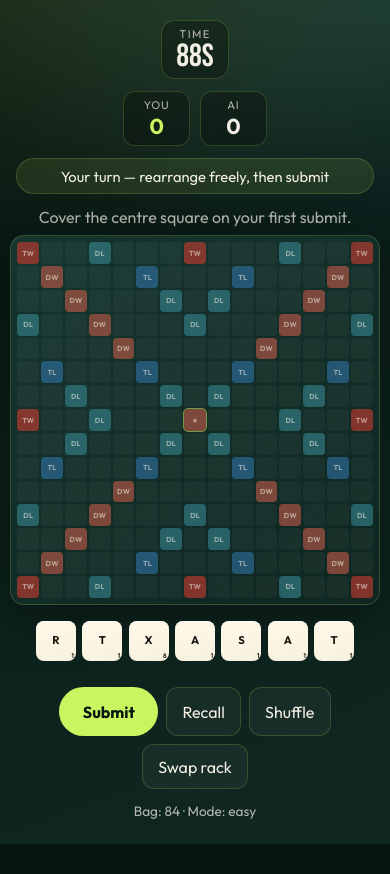
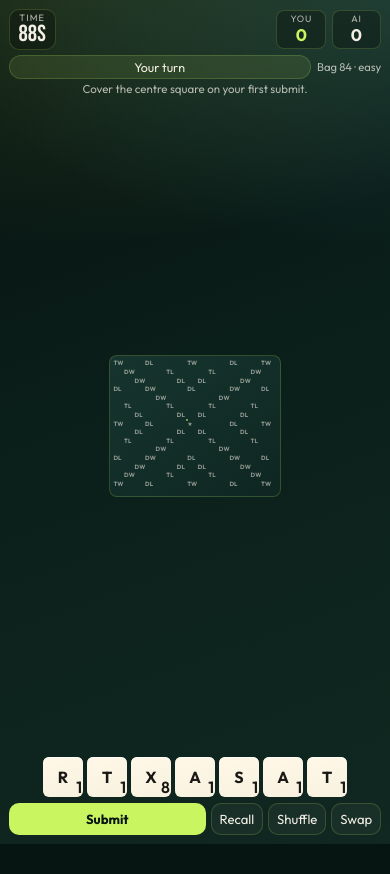
Before and after one commit to lghaemmaghami/word-race, a React (Vite) app: page / in a window 390 px wide. Both pictures are taken after a click on the button "Play Easy". After the commit the page ends 844 px from the top, so only its background shows below. Built offline with nearby package versions, Linux system fonts and the light colour scheme.

Commit message:
Tighten mobile game layout for iPhone 14 no-scroll
Lock the game screen to 100svh, keep HUD/actions compact in one viewport,
and size the board from remaining height so play fits without scrolling.

Co-authored-by: Leela G <lghaemmaghami@users.noreply.github.com>

```diff
--- a/index.html
+++ b/index.html
@@ -3,7 +3,10 @@
   <head>
     <meta charset="UTF-8" />
     <link rel="icon" type="image/svg+xml" href="/favicon.svg" />
-    <meta name="viewport" content="width=device-width, initial-scale=1.0" />
+    <meta
+      name="viewport"
+      content="width=device-width, initial-scale=1.0, viewport-fit=cover"
+    />
     <title>Word Race</title>
     <link rel="preconnect" href="https://fonts.googleapis.com" />
     <link rel="preconnect" href="https://fonts.gstatic.com" crossorigin />
--- a/src/App.css
+++ b/src/App.css
@@ -262,38 +262,68 @@
   color: var(--lime);
 }
 
+.turn-row {
+  display: flex;
+  align-items: center;
+  justify-content: space-between;
+  gap: 0.75rem;
+  margin-bottom: 0.35rem;
+}
+
 .turn-banner {
   text-align: center;
-  margin-bottom: 0.5rem;
-  padding: 0.45rem 0.75rem;
+  padding: 0.35rem 0.75rem;
   border-radius: 999px;
   background: rgba(200, 245, 96, 0.1);
   border: 1px solid var(--line);
   font-size: 0.92rem;
+  flex: 1;
 }
 
 .turn-banner[data-turn='ai'] {
   background: rgba(61, 143, 156, 0.18);
 }
 
+.game-screen .status-line {
+  margin: 0 0 0.35rem;
+  min-height: 1.15rem;
+  font-size: 0.88rem;
+  white-space: nowrap;
+  overflow: hidden;
+  text-overflow: ellipsis;
+}
+
+.game-screen .status-line:not(.has-status) {
+  opacity: 0;
+}
+
 .board-wrap {
   display: flex;
   justify-content: center;
-  margin: 0.5rem 0 1rem;
+  align-items: center;
+  margin: 0.35rem 0 0.75rem;
   animation: rise 0.5s ease both;
 }
 
 .board {
+  --gap: 2px;
+  --pad: 6px;
   --cell: clamp(18px, 5.6vw, 36px);
   display: grid;
   grid-template-columns: repeat(15, var(--cell));
   grid-template-rows: repeat(15, var(--cell));
-  gap: 2px;
-  padding: 6px;
+  gap: var(--gap);
+  padding: var(--pad);
   background: linear-gradient(145deg, #16352e, #0f2621);
   border: 1px solid var(--line);
   border-radius: 14px;
   box-shadow: 0 18px 50px rgba(0, 0, 0, 0.35);
+}
+
+.game-footer {
+  display: flex;
+  flex-direction: column;
+  gap: 0.65rem;
 }
 
 .board.is-disabled {
@@ -377,7 +407,7 @@
   display: flex;
   justify-content: center;
   gap: 0.4rem;
-  margin: 0.25rem 0 0.9rem;
+  margin: 0;
   min-height: 52px;
 }
 
@@ -409,10 +439,11 @@
 }
 
 .meta-line {
-  text-align: center;
+  text-align: right;
   color: var(--sand-dim);
-  font-size: 0.85rem;
-  margin-top: 0.85rem;
+  font-size: 0.8rem;
+  margin: 0;
+  white-space: nowrap;
 }
 
 .end-screen .result {
@@ -492,16 +523,173 @@
 }
 
 @media (max-width: 640px) {
-  .game-hud {
-    grid-template-columns: 1fr;
-    justify-items: center;
+  .screen {
+    width: 100%;
+    padding: 0.55rem 0.55rem calc(0.55rem + env(safe-area-inset-bottom, 0px));
   }
 
-  .scores {
-    justify-content: center;
+  .game-screen {
+    height: 100svh;
+    max-height: 100svh;
+    min-height: 100svh;
+    overflow: hidden;
+    display: flex;
+    flex-direction: column;
+    box-sizing: border-box;
+  }
+
+  .game-hud {
+    grid-template-columns: auto 1fr;
+    gap: 0.4rem;
+    margin-bottom: 0.35rem;
+    flex: 0 0 auto;
   }
 
   .hud-brand {
     display: none;
   }
+
+  .timer {
+    padding: 0.15rem 0.55rem;
+    border-radius: 10px;
+  }
+
+  .timer-label {
+    font-size: 0.58rem;
+  }
+
+  .timer-value {
+    font-size: 1.45rem;
+  }
+
+  .scores {
+    justify-content: flex-end;
+    gap: 0.35rem;
+  }
+
+  .score {
+    min-width: 3.1rem;
+    padding: 0.15rem 0.4rem;
+    border-radius: 8px;
+  }
+
+  .score span {
+    font-size: 0.58rem;
+  }
+
+  .score strong {
+    font-size: 1.05rem;
+  }
+
+  .turn-row {
+    margin-bottom: 0.15rem;
+    flex: 0 0 auto;
+    gap: 0.4rem;
+  }
+
+  .turn-banner {
+    padding: 0.2rem 0.55rem;
+    font-size: 0.78rem;
+  }
+
+  .meta-line {
+    font-size: 0.7rem;
+  }
+
+  .game-screen .status-line {
+    margin: 0 0 0.15rem;
+    min-height: 0.95rem;
+    font-size: 0.72rem;
+    flex: 0 0 auto;
+  }
+
+  .board-wrap {
+    flex: 1 1 auto;
+    min-height: 0;
+    margin: 0;
+    width: 100%;
+  }
+
+  .board {
+    --gap: 1px;
+    --pad: 3px;
+    --cell: min(
+      calc((100vw - 1.1rem - 2 * var(--pad) - 14 * var(--gap)) / 15),
+      calc((100% - 2 * var(--pad) - 14 * var(--gap)) / 15)
+    );
+    border-radius: 8px;
+    box-shadow: none;
+  }
+
+  .cell {
+    border-radius: 2px;
+  }
+
+  .mult-label {
+    font-size: 0.38rem;
+  }
+
+  .tile-letter {
+    font-size: calc(var(--cell) * 0.55);
+  }
+
+  .tile-value {
+    font-size: calc(var(--cell) * 0.28);
+    right: 1px;
+    bottom: 0;
+  }
+
+  .game-footer {
+    flex: 0 0 auto;
+    gap: 0.35rem;
+    padding-top: 0.2rem;
+  }
+
+  .rack {
+    gap: 0.25rem;
+    min-height: 0;
+  }
+
+  .rack-tile,
+  .rack-slot {
+    width: clamp(30px, 11.2vw, 40px);
+    height: clamp(30px, 11.2vw, 40px);
+    border-radius: 6px;
+  }
+
+  .action-bar {
+    flex-wrap: nowrap;
+    gap: 0.3rem;
+  }
+
+  .game-screen .btn {
+    padding: 0.45rem 0.55rem;
+    font-size: 0.82rem;
+    border-radius: 10px;
+  }
+
+  .game-screen .btn-primary {
+    flex: 1 1 auto;
+    min-width: 4.5rem;
+  }
+
+  .game-screen .btn-ghost {
+    flex: 0 0 auto;
+    padding: 0.45rem 0.5rem;
+  }
+
+  /* Start / end can scroll if needed; keep brand readable */
+  .start-screen,
+  .end-screen {
+    min-height: 100svh;
+    overflow: auto;
+  }
+
+  .brand-block {
+    margin: 1.25rem 0 1rem;
+  }
+
+  .brand {
+    font-size: clamp(3.6rem, 18vw, 5.5rem);
+  }
 }
--- a/src/components/GameScreen.tsx
+++ b/src/components/GameScreen.tsx
@@ -6,6 +6,7 @@ type Game = ReturnType<typeof useGame>
 export function GameScreen({ game }: { game: Game }) {
   const seconds = Math.ceil(game.timeLeftMs / 1000)
   const playerTurn = game.turn === 'player'
+  const status = game.message ?? (game.aiSummary ? game.aiSummary.detail : null)
 
   return (
     <div className="screen game-screen">
@@ -27,16 +28,18 @@ export function GameScreen({ game }: { game: Game }) {
         </div>
       </header>
 
+      <div className="turn-row">
         <div className="turn-banner" data-turn={game.turn}>
-        {playerTurn ? 'Your turn — rearrange freely, then submit' : 'AI turn (timer paused)'}
+          {playerTurn ? 'Your turn' : 'AI thinking'}
+        </div>
+        <p className="meta-line">
+          Bag {game.bagCount} · {game.difficulty}
+        </p>
       </div>
 
-      {game.message && <p className="status-line">{game.message}</p>}
-      {game.aiSummary && (
-        <p className="ai-summary" aria-live="polite">
-          Last AI move: {game.aiSummary.detail}
+      <p className={`status-line ${status ? 'has-status' : ''}`} aria-live="polite">
+        {status ?? '\u00a0'}
       </p>
-      )}
 
       <div className="board-wrap">
         <BoardView
@@ -49,6 +52,7 @@ export function GameScreen({ game }: { game: Game }) {
         />
       </div>
 
+      <div className="game-footer">
         <RackView
           rack={game.playerRack}
           selectedTileId={game.selectedTileId}
@@ -74,11 +78,10 @@ export function GameScreen({ game }: { game: Game }) {
             disabled={!playerTurn || game.bagCount < 7}
             title={game.bagCount < 7 ? 'Need 7+ tiles in bag' : 'Swap full rack (forfeits turn)'}
           >
-          Swap rack
+            Swap
           </button>
         </div>
-
-      <p className="meta-line">Bag: {game.bagCount} · Mode: {game.difficulty}</p>
+      </div>
     </div>
   )
 }
--- a/src/index.css
+++ b/src/index.css
@@ -33,15 +33,18 @@ body,
 #root {
   margin: 0;
   min-height: 100%;
+  height: 100%;
 }
 
 body {
   min-height: 100vh;
+  min-height: 100dvh;
   background:
     radial-gradient(1200px 600px at 10% -10%, rgba(200, 245, 96, 0.16), transparent 55%),
     radial-gradient(900px 500px at 100% 0%, rgba(61, 143, 156, 0.22), transparent 50%),
     linear-gradient(160deg, #06110e 0%, #0b1f1a 45%, #102821 100%);
   background-attachment: fixed;
+  overscroll-behavior: none;
 }
 
 button {
```
Lines whose indentation alone changed are shown as unchanged.
